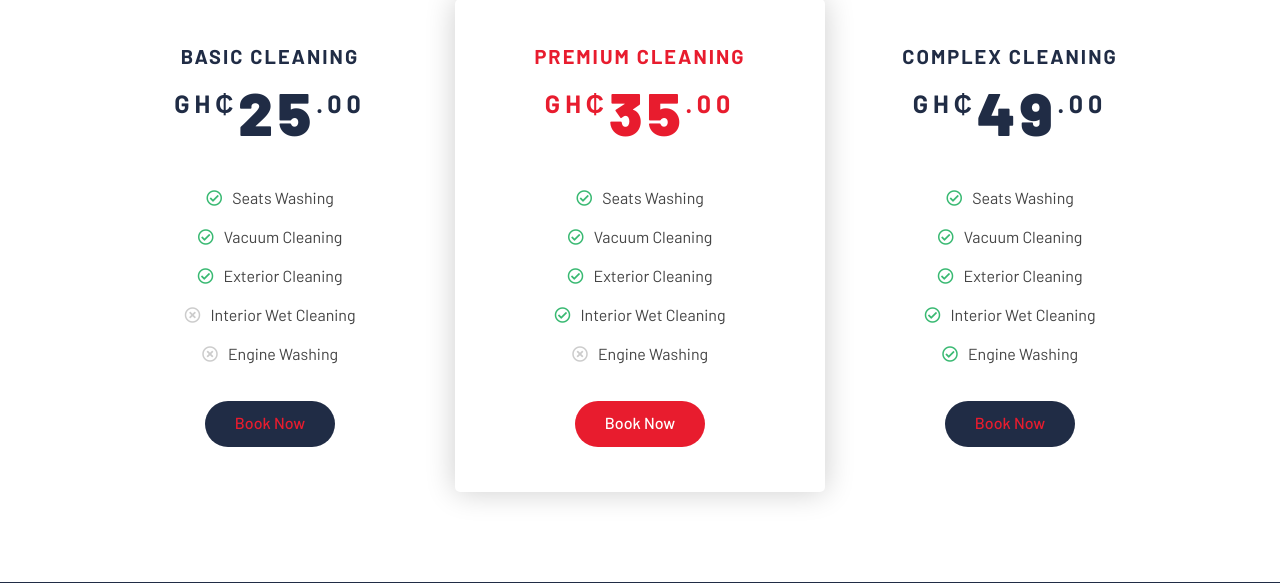
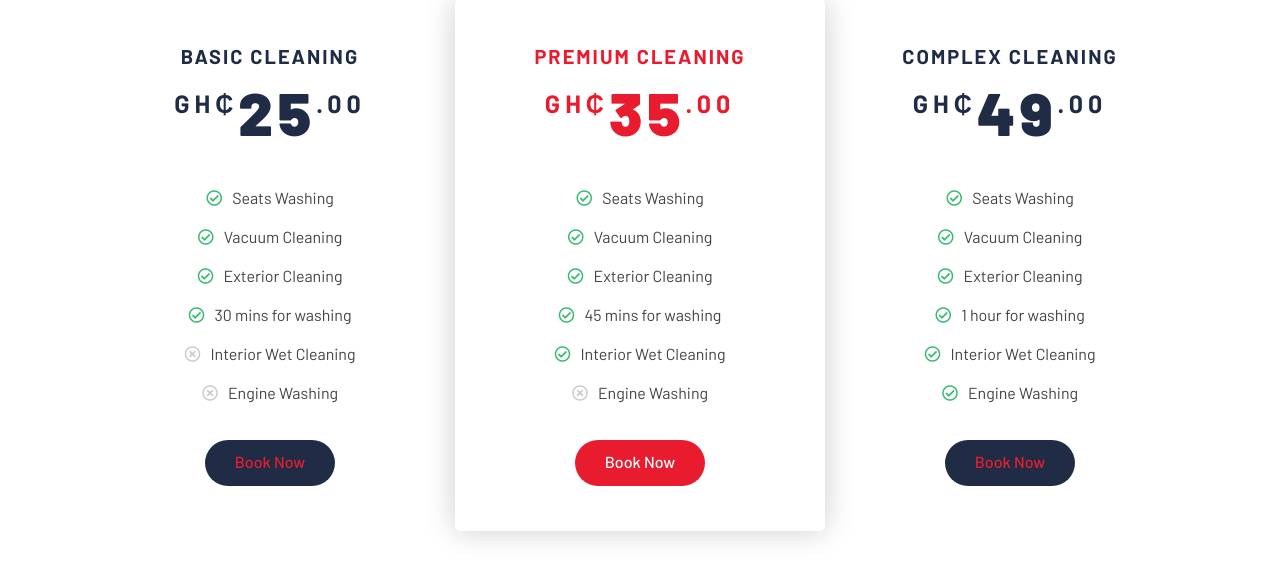
Before and after one commit to Kashetu23/carwash, a PHP site: page /price.php in a window 1280 px wide. Shown: the part 709-1292 px from the top of the page. Run offline with PHP 8.4, Linux system fonts and the light colour scheme; some libraries are stand-ins or nearby versions.

Commit message:
price page edited

```diff
--- a/parts/topbar.php
+++ b/parts/topbar.php
@@ -26,7 +26,7 @@
                     <div class="col-4">
                         <div class="top-bar-item">
                           <div class="ml-auto">
-                      <a class="btn btn-custom" href="registration.php"> BOOK NOW!!!</a>
+                      <a class="btn btn-custom" href="register.php"> BOOK NOW!!!</a>
                           </div>
                         </div>
                     </div>
--- a/price.php
+++ b/price.php
@@ -47,6 +47,7 @@
                                     <li><i class="far fa-check-circle"></i>Seats Washing</li>
                                     <li><i class="far fa-check-circle"></i>Vacuum Cleaning</li>
                                     <li><i class="far fa-check-circle"></i>Exterior Cleaning</li>
+                                    <li><i class="far fa-check-circle"></i>30 mins for washing</li>
                                     <li><i class="far fa-times-circle"></i>Interior Wet Cleaning</li>
                                     <li><i class="far fa-times-circle"></i>Engine Washing</li>
                                 </ul>
@@ -67,6 +68,7 @@
                                     <li><i class="far fa-check-circle"></i>Seats Washing</li>
                                     <li><i class="far fa-check-circle"></i>Vacuum Cleaning</li>
                                     <li><i class="far fa-check-circle"></i>Exterior Cleaning</li>
+                                    <li><i class="far fa-check-circle"></i>45 mins for washing</li>
                                     <li><i class="far fa-check-circle"></i>Interior Wet Cleaning</li>
                                     <li><i class="far fa-times-circle"></i>Engine Washing</li>
                                 </ul>
@@ -87,6 +89,7 @@
                                     <li><i class="far fa-check-circle"></i>Seats Washing</li>
                                     <li><i class="far fa-check-circle"></i>Vacuum Cleaning</li>
                                     <li><i class="far fa-check-circle"></i>Exterior Cleaning</li>
+                                    <li><i class="far fa-check-circle"></i>1 hour for washing</li>
                                     <li><i class="far fa-check-circle"></i>Interior Wet Cleaning</li>
                                     <li><i class="far fa-check-circle"></i>Engine Washing</li>
                                 </ul>
```
